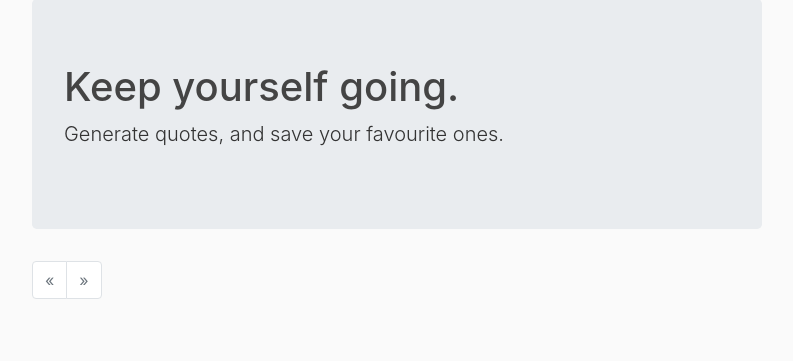
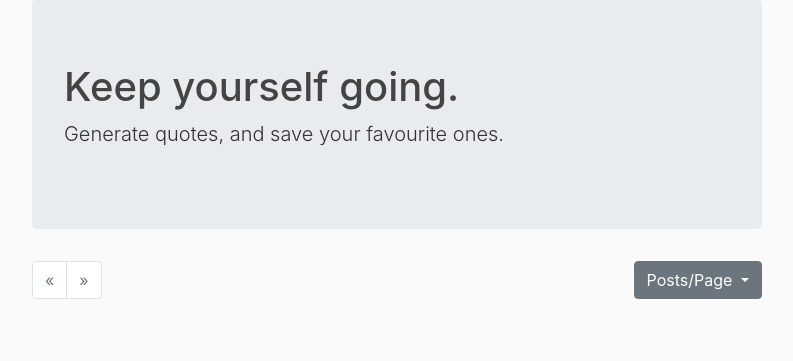
Before and after one commit to quattad/django-web-app, a Django app: template django_web_app/quotes/templates/quotes/home.html in a window 1280 px wide. Shown: the part 81-442 px from the top of the page, without its empty margins (53-846 px from the left). Run offline with Django 3.2, Linux system fonts and the light colour scheme; the template is opened without the code that fills it, so the values that code supplies are empty; some libraries are stand-ins or nearby versions.

Commit message:
Updated to change no. of posts per page. Resolved Like redirect issue.

```diff
--- a/django_web_app/blog/templates/blog/base.html
+++ b/django_web_app/blog/templates/blog/base.html
@@ -2,14 +2,13 @@
 <!DOCTYPE html>
 <html>
 <head>
-
     <!-- Required meta tags -->
     <meta charset="utf-8">
+    <!-- Optimize for mobile -->
     <meta name="viewport" content="width=device-width, initial-scale=1, shrink-to-fit=no">
 
     <!-- Bootstrap CSS -->
-    <link rel="stylesheet" href="https://maxcdn.bootstrapcdn.com/bootstrap/4.0.0/css/bootstrap.min.css" integrity="sha384-Gn5384xqQ1aoWXA+058RXPxPg6fy4IWvTNh0E263XmFcJlSAwiGgFAW/dAiS6JXm" crossorigin="anonymous">
-
+    <link rel="stylesheet" href="https://stackpath.bootstrapcdn.com/bootstrap/4.3.1/css/bootstrap.min.css" integrity="sha384-ggOyR0iXCbMQv3Xipma34MD+dH/1fQ784/j6cY/iJTQUOhcWr7x9JvoRxT2MZw1T" crossorigin="anonymous">
     <link rel="stylesheet" type="text/css" href="{% static 'blog/main.css' %}">
 
     {% if title %}
@@ -61,7 +60,9 @@
     </main>
 
     <!-- Optional JavaScript -->
-    <!-- jQuery first, then Popper.js, then Bootstrap JS -->
+    <!-- jQuery, Popper.js, Bootstrap JS -->
+    <!-- Guarantee the DOM will be loaded whe the script is executed -->
+    <!-- Avoid inline scripts (at least scripts that uses jQuery) -->
     <script src="https://code.jquery.com/jquery-3.2.1.slim.min.js" integrity="sha384-KJ3o2DKtIkvYIK3UENzmM7KCkRr/rE9/Qpg6aAZGJwFDMVNA/GpGFF93hXpG5KkN" crossorigin="anonymous"></script>
     <script src="https://cdnjs.cloudflare.com/ajax/libs/popper.js/1.12.9/umd/popper.min.js" integrity="sha384-ApNbgh9B+Y1QKtv3Rn7W3mgPxhU9K/ScQsAP7hUibX39j7fakFPskvXusvfa0b4Q" crossorigin="anonymous"></script>
     <script src="https://maxcdn.bootstrapcdn.com/bootstrap/4.0.0/js/bootstrap.min.js" integrity="sha384-JZR6Spejh4U02d8jOt6vLEHfe/JQGiRRSQQxSfFWpi1MquVdAyjUar5+76PVCmYl" crossorigin="anonymous"></script>
--- a/django_web_app/quotes/templates/quotes/home.html
+++ b/django_web_app/quotes/templates/quotes/home.html
@@ -5,6 +5,7 @@
   <p class="lead">Generate quotes, and save your favourite ones.</p>
 </div>
 
+<div class="d-flex justify-content-between">
     <nav aria-label="page-navigation">
         <ul class="pagination">
             {% if quotes.has_previous %}
@@ -26,6 +27,18 @@
             {% endif %}
         </ul>
     </nav>
+
+<div class="dropdown">
+    <button class="btn btn-secondary dropdown-toggle" type="button" id="dropdownMenuButton" data-toggle="dropdown" aria-haspopup="true" aria-expanded="false">
+        Posts/Page
+    </button>
+    <div class="dropdown-menu" aria-labelledby="dropdownMenuButton">
+        {% for i in max_posts %}
+            <a class="dropdown-item" href="?posts={{ i }}&page={{ page }}">{{ i }}</a>
+        {% endfor %}
+    </div>
+  </div>
+</div>
 <br />
 
 <div>
@@ -36,9 +49,9 @@
                 <div> <b> {{ quote.author }} </b> </div>
 
             <div class="btn-group" role="group" aria-label="Basic example">
-                <form method = "post">
+                <form method = "post" action="?page={{ page }}&posts={{ posts }}">
                     {% csrf_token %}
-                    <button type="submit" value={{ quote.id }} name="submit_user_like" class="btn btn-secondary" role="button">Like</a>
+                    <button type="submit" value={{ quote.id }} data-value={{ page }} name="submit_user_like" class="btn btn-secondary" role="button">Like</a>
                     <button type="submit" value={{ quote.id }} name="submit_user_favourite" class="btn btn-secondary" role="button">Favourite</a>
                 </form>
             </div>
--- a/django_web_app/quotes/urls.py
+++ b/django_web_app/quotes/urls.py
@@ -3,5 +3,5 @@ from . import views
 
 
 urlpatterns = [
-    path('', views.home, name='quotes-home'),
+    path('', views.home, name='quotes-home')
 ]
```
Also changed, not shown: django_web_app/quotes/views.py (+24 -8 lines). Lines whose indentation alone changed are shown as unchanged.
